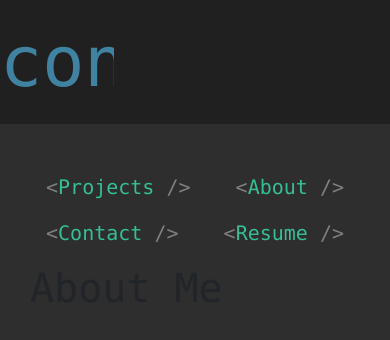
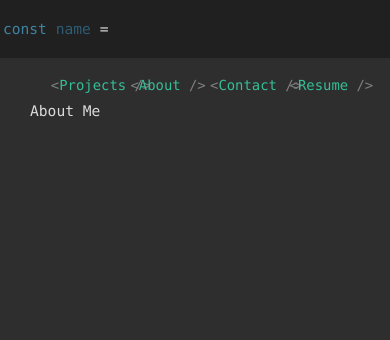
Before and after one commit to dvtuazon/portfoliowebsite, a React (Create React App) app: page /about in a window 390 px wide. Shown: the top 340 px of the page. Built offline with nearby package versions, Linux system fonts and the light colour scheme.

Commit message:
responsive

```diff
--- a/src/App.css
+++ b/src/App.css
@@ -37,37 +37,14 @@
   }
 }
 
+html {
+  font-size: 1.5vw;
+}
+
 body {
   background-color: rgb(46, 46, 46);
   font-family: 'Consolas';
-}
-
-.center {
-  margin: 0;
-  position: absolute;
-  top: 50%;
-  left: 50%;
-  -ms-transform: translate(-50%, -50%);
-  transform: translate(-50%, -50%);
-}
-
-.name {
-  color: black;
-  font-size: 70px;
-}
-
-a {
-  color: inherit;
-  text-decoration: inherit;
-}
-
-a:hover {
-  color: inherit;
-  text-decoration: inherit;
-}
-
-.jumbotron {
-  background-color: white;
+  color: rgb(219, 219, 219);
 }
 
 .nav-link {
@@ -77,8 +54,7 @@ a:hover {
 
 .nav-link:hover {
   color: rgb(128, 128, 128);
-  transform: translateY(-5px) scale(1.25);
-  letter-spacing: .2rem;
+  transform: scale(1.2);
 }
 
 .jumbotron {
@@ -87,13 +63,15 @@ a:hover {
 }
 
 .header {
-  display: inline-block;
+  display: flex;
   text-align: center;
+  justify-content: center space-between;
   width: 100%;
 }
 
 .header-item {
-  font-size: 20px;
+  font-size: calc(10px + 1vw);
+  white-space: nowrap;
 }
 
 .typewriter {
@@ -121,6 +99,8 @@ a:hover {
   50% { border-color: gray }
 }
 
-.misc {
-  color: rgb(179, 116, 74)
+.container {
+  display: flex;
+  justify-content: center;
+  align-items: center;
 }
--- a/src/components/AboutComponent.js
+++ b/src/components/AboutComponent.js
@@ -4,7 +4,7 @@ import { Container, Col } from 'reactstrap';
 function About() {
     return (
         <Container>
-            <Col><h1>About Me</h1></Col>
+            <Col><h1 className="title">About Me</h1></Col>
             <Col>
                 <p>
 
--- a/src/components/HeaderComponent.js
+++ b/src/components/HeaderComponent.js
@@ -10,36 +10,44 @@ function Header() {
     return (
         <>
             <div className="jumbotron jumbotron-fluid typewriter">
-                <h1 className="name typing-erase">
+                <h1 className="name typing-erase pl-2">
                     <span style={{ color: 'rgb(64, 130, 161)' }}>const</span>
-                    <span style={{ color: 'rgb(46, 92, 114)' }}> name</span> <span style={{ color: 'white' }}> =</span>
-                    <span style={{ color: 'rgb(179, 116, 74)' }}> 'David Tuazon'</span>
+                    <span style={{ color: 'rgb(46, 92, 114)' }}> name</span> <span style={{ color: 'rgb(219, 219, 219);' }}> =</span>
+                    <span style={{ color: 'rgb(179, 116, 74)' }}> 'David Tuazon'</span><span style={{ color: 'rgb(219, 219, 219)' }}>;</span>
                 </h1>
             </div>
             <Container fluid>
                 <Navbar sticky="top">
                     <Nav navbar className="header">
                         <Container>
+                            <Col xs="3">
                                 <NavItem>
                                     <NavLink className="nav-link header-item" href="/projects">
                                         &#60;<span style={{ color: 'rgb(54, 190, 150)'}}>Projects</span> /&#62;
                                     </NavLink>
                                 </NavItem>
+                            </Col>
+                            <Col xs="3">
                                 <NavItem>
                                     <NavLink className="nav-link header-item" href="/about">
                                         &#60;<span style={{ color: 'rgb(54, 190, 150)'}}>About</span> /&#62;
                                     </NavLink>
                                 </NavItem>
+                            </Col>
+                            <Col xs="3">
                                 <NavItem>
                                     <NavLink className="nav-link header-item" href="/contact">
                                         &#60;<span style={{ color: 'rgb(54, 190, 150)'}}>Contact</span> /&#62;
                                     </NavLink>
                                 </NavItem>
+                            </Col>
+                            <Col xs="3">
                                 <NavItem>
                                     <NavLink className="nav-link header-item" href="/resume">
                                         &#60;<span style={{ color: 'rgb(54, 190, 150)'}}>Resume</span> /&#62;
                                     </NavLink>
                                 </NavItem>
+                            </Col>
                         </Container>
                     </Nav>
                 </Navbar>
```
Lines whose indentation alone changed are shown as unchanged.
